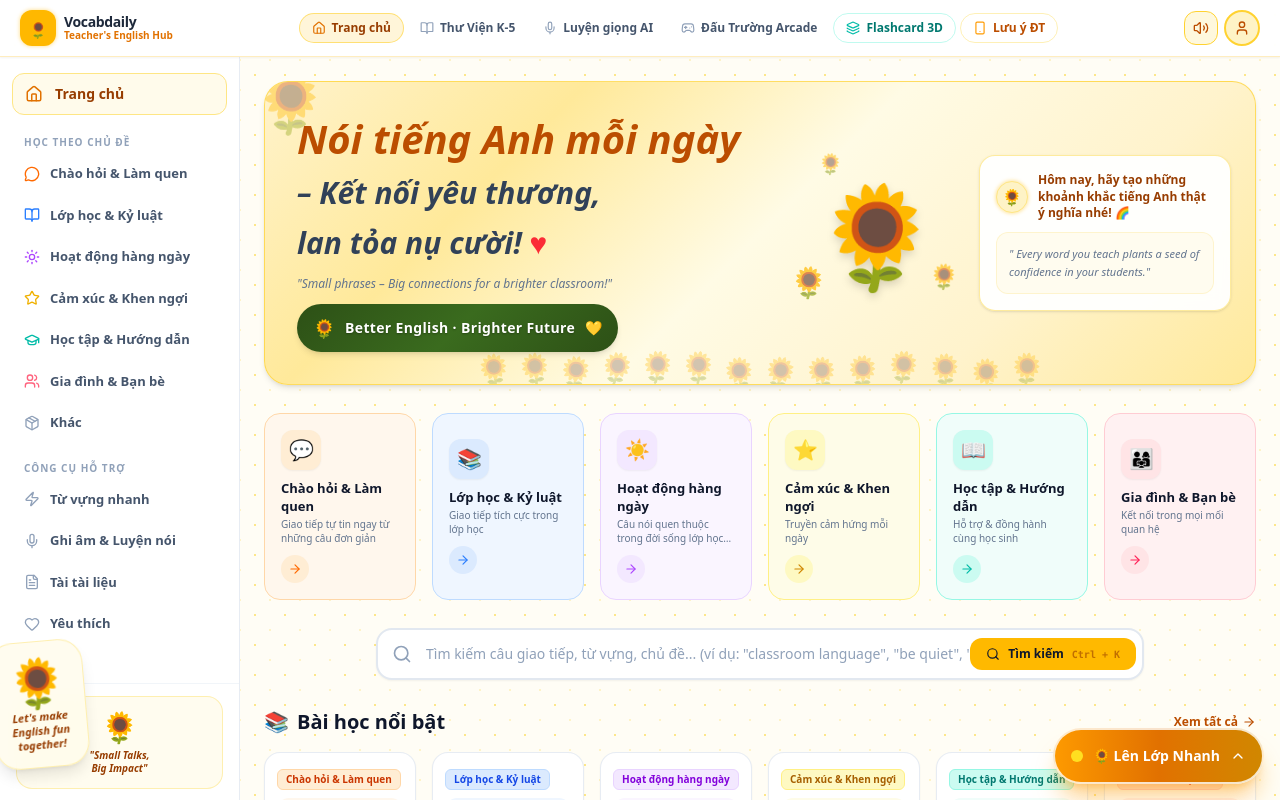
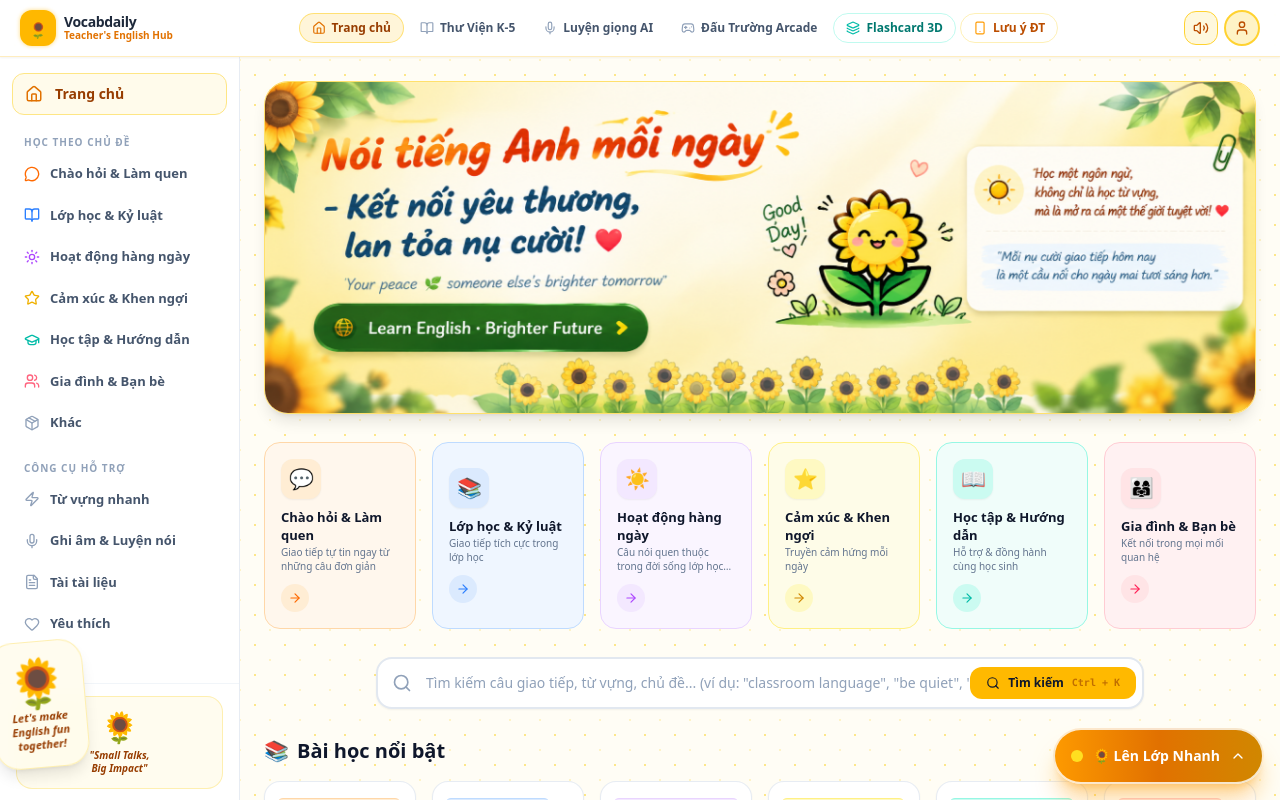
Before and after one commit to hoaithanhmathhnue-sys/englishmrshuong, a React (Vite) app: page / in a window 1280 px wide. Shown: the top 800 px of the page. Built offline with nearby package versions, Linux system fonts and the light colour scheme.

Commit message:
Add files via upload

```diff
--- a/src/components/DashboardTab.tsx
+++ b/src/components/DashboardTab.tsx
@@ -410,76 +410,13 @@ export const DashboardTab: React.FC<DashboardTabProps> = ({
     <div className="space-y-7 pb-16">
 
       {/* ═══ HERO BANNER ═══ */}
-      <div className="rounded-3xl overflow-hidden border border-amber-300/70 shadow-md animate-fadeInUp relative" style={{ background: 'linear-gradient(135deg, #FFF3CC 0%, #FFE99A 25%, #FFFBE5 50%, #FFF3CC 75%, #FFE99A 100%)' }}>
-        {/* Sunflower field decorative elements */}
-        <div className="absolute bottom-0 left-0 right-0 flex items-end justify-center gap-1 pointer-events-none select-none opacity-30 overflow-hidden">
-          {Array.from({ length: 14 }).map((_, i) => (
-            <span key={i} className="text-2xl sm:text-3xl" style={{ transform: `translateY(${Math.random() * 8}px) rotate(${Math.random() * 20 - 10}deg)` }}>🌻</span>
-          ))}
-        </div>
-
-        <div className="flex flex-col lg:flex-row items-stretch relative z-10">
-          {/* Left: Slogan */}
-          <div className="flex-1 p-5 sm:p-7 lg:p-8 relative">
-            {/* Decorative sunflower top-left */}
-            <div className="absolute -left-3 -top-3 text-5xl sm:text-6xl opacity-40 select-none pointer-events-none animate-float-sunflower">🌻</div>
-
-            <div className="relative z-10 space-y-3">
-              <h1 className="text-2xl sm:text-3xl lg:text-[2.5rem] font-black leading-tight italic">
-                <span className="text-amber-700">Nói tiếng Anh mỗi ngày</span><br/>
-                <span className="text-slate-700 text-xl sm:text-2xl lg:text-3xl">– Kết nối yêu thương,</span><br/>
-                <span className="text-slate-700 text-xl sm:text-2xl lg:text-3xl">lan tỏa nụ cười! </span>
-                <span className="text-red-500 not-italic text-2xl sm:text-3xl">♥</span>
-              </h1>
-
-              <p className="text-[11px] sm:text-xs text-slate-500 italic max-w-sm">
-                "Small phrases – Big connections for a brighter classroom!"
-              </p>
-
-              {/* Chalkboard-style Badge */}
-              <div className="inline-flex items-center gap-2.5 px-4 py-2.5 rounded-full shadow-md" style={{ background: 'linear-gradient(135deg, #2D5016 0%, #3A6B1E 50%, #2D5016 100%)' }}>
-                <span className="text-lg">🌻</span>
-                <span className="text-xs sm:text-sm font-black text-white tracking-wide" style={{ textShadow: '0 1px 2px rgba(0,0,0,0.3)' }}>
-                  Better English · Brighter Future
-                </span>
-                <span className="text-sm">💛</span>
-              </div>
-            </div>
-          </div>
-
-          {/* Center: Sunflower Mascot */}
-          <div className="hidden lg:flex items-center justify-center px-4 py-6 relative">
-            {/* Big sunflower mascot */}
-            <div className="relative">
-              <div className="text-[80px] xl:text-[100px] animate-float-sunflower drop-shadow-lg select-none">
-                🌻
-              </div>
-              {/* Small sunflowers around */}
-              <div className="absolute -left-6 bottom-2 text-3xl animate-float-sunflower-reverse select-none opacity-70">🌻</div>
-              <div className="absolute -right-5 bottom-4 text-2xl animate-float-sunflower select-none opacity-60" style={{ animationDelay: '1s' }}>🌻</div>
-              <div className="absolute left-1 -top-2 text-xl animate-float-sunflower-reverse select-none opacity-50" style={{ animationDelay: '0.5s' }}>🌻</div>
-            </div>
-          </div>
-
-          {/* Right: Quote card */}
-          <div className="lg:w-[280px] xl:w-[300px] p-4 sm:p-5 lg:p-6 flex items-center shrink-0">
-            <div className="bg-white/95 backdrop-blur-sm rounded-2xl p-4 border border-amber-200/80 shadow-sm space-y-2.5 w-full">
-              <div className="flex items-center gap-2.5">
-                <div className="w-8 h-8 rounded-full bg-amber-100 border border-amber-200 flex items-center justify-center text-base shrink-0 sunflower-glow">
-                  🌻
-                </div>
-                <p className="text-[11px] sm:text-xs font-bold text-amber-800 leading-snug">
-                  Hôm nay, hãy tạo những khoảnh khắc tiếng Anh thật ý nghĩa nhé! 🌈
-                </p>
-              </div>
-              <div className="bg-amber-50/80 rounded-xl p-3 border border-amber-100/80">
-                <p className="text-[10px] sm:text-[11px] text-slate-500 italic leading-relaxed">
-                  " Every word you teach plants a seed of confidence in your students."
-                </p>
-              </div>
-            </div>
-          </div>
-        </div>
+      <div className="rounded-3xl overflow-hidden border border-amber-300/70 shadow-lg animate-fadeInUp">
+        <img
+          src="/hero-banner.png"
+          alt="Nói tiếng Anh mỗi ngày – Kết nối yêu thương, lan tỏa nụ cười! ♥ Learn English · Brighter Future"
+          className="w-full h-auto block"
+          draggable={false}
+        />
       </div>
 
       {/* ═══ 6 CATEGORY CARDS ═══ */}
```
Also changed, not shown: public/hero-banner.png (added).
